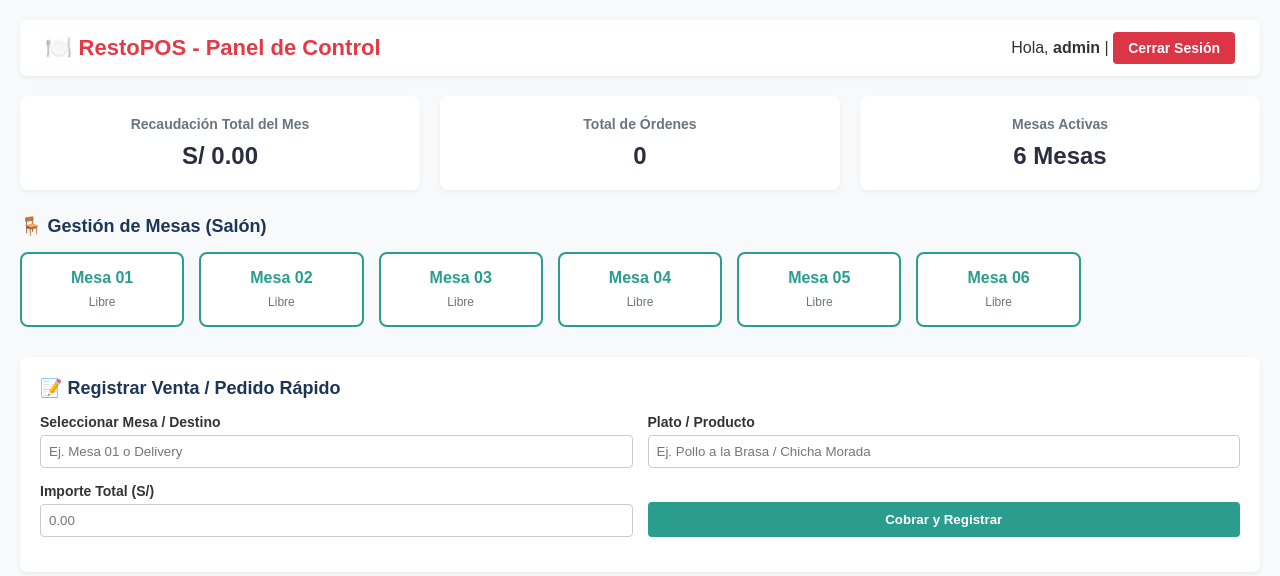
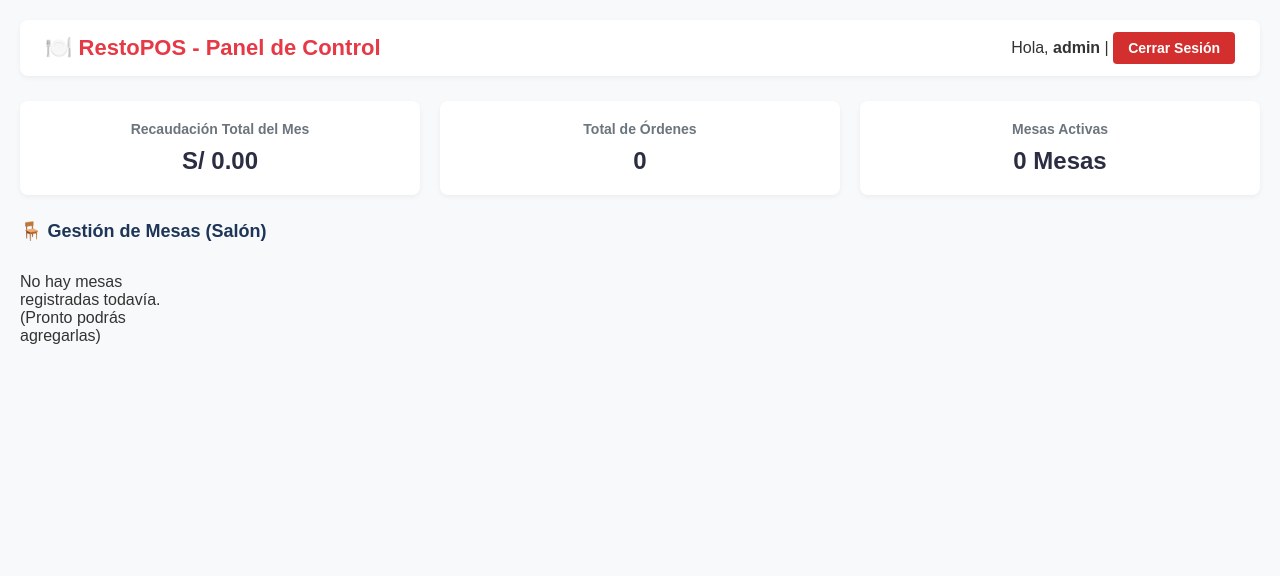
Before and after one commit to Iza-bel06/aventura, a Flask app: page / in a window 1280 px wide. Shown: the top 576 px of the page. Run offline with Flask 3, Linux system fonts and the light colour scheme; a user stored in the database is signed in.

Commit message:
Update index.html

```diff
--- a/templates/index.html
+++ b/templates/index.html
@@ -6,9 +6,9 @@
     <title>RestoPOS - Control de Mesas y Ventas</title>
     <style>
         body { font-family: Arial, sans-serif; background: #f8f9fa; margin: 0; padding: 20px; color: #333; }
-        .header { display: flex; justify-content: space-between; align-items: center; background: white; padding: 15px 25px; border-radius: 8px; box-shadow: 0 2px 5px rgba(0,0,0,0.05); margin-bottom: 20px; }
+        .header { display: flex; justify-content: space-between; align-items: center; background: white; padding: 15px 25px; border-radius: 8px; box-shadow: 0 2px 5px rgba(0,0,0,0.05); margin-bottom: 25px; }
         h1 { color: #e63946; margin: 0; font-size: 22px; }
-        .logout-btn { background: #dc3545; color: white; padding: 8px 15px; text-decoration: none; border-radius: 4px; font-size: 14px; font-weight: bold; }
+        .logout-btn { background: #d32f2f; color: white; padding: 8px 15px; text-decoration: none; border-radius: 4px; font-size: 14px; font-weight: bold; }
 
         .dashboard-grid { display: grid; grid-template-columns: repeat(3, 1fr); gap: 20px; margin-bottom: 25px; }
         .card { background: white; padding: 20px; border-radius: 8px; box-shadow: 0 2px 5px rgba(0,0,0,0.05); text-align: center; }
@@ -22,138 +22,49 @@
         .mesa-card:hover { background: #e9f5f3; }
         .mesa-card h4 { margin: 0 0 5px 0; color: #2a9d8f; }
         .mesa-card span { font-size: 12px; color: #6c757d; }
-
-        .pedidos-form { background: white; padding: 20px; border-radius: 8px; box-shadow: 0 2px 5px rgba(0,0,0,0.05); }
-        .form-row { display: flex; gap: 15px; margin-bottom: 15px; }
-        .form-group { flex: 1; }
-        label { display: block; font-weight: bold; margin-bottom: 5px; font-size: 14px; }
-        input, select { width: 100%; padding: 8px; box-sizing: border-box; border: 1px solid #ccc; border-radius: 4px; }
-        .btn-primary { background: #2a9d8f; color: white; border: none; padding: 10px 20px; border-radius: 4px; font-weight: bold; cursor: pointer; }
-        .btn-primary:hover { background: #21867a; }
     </style>
 </head>
 <body>
 
+    <!-- Encabezado -->
     <div class="header">
         <h1>🍽️ RestoPOS - Panel de Control</h1>
         <div>
-            <span>Hola, <b>{{ current_user.username }}</b></span> |
+            <span>Hola, <strong>admin</strong></span> |
             <a href="/logout" class="logout-btn">Cerrar Sesión</a>
         </div>
     </div>
 
-    <!-- Panel de Recaudación Estilo Inzag -->
+    <!-- Panel de Indicadores (Dashboard) -->
     <div class="dashboard-grid">
         <div class="card">
             <h3>Recaudación Total del Mes</h3>
-            <div class="number" id="lbl-recaudado">S/ 0.00</div>
+            <div class="number">S/ {{ "%.2f"|format(recaudacion_total) }}</div>
         </div>
         <div class="card">
             <h3>Total de Órdenes</h3>
-            <div class="number" id="lbl-pedidos">0</div>
+            <div class="number">{{ total_ordenes }}</div>
         </div>
         <div class="card">
             <h3>Mesas Activas</h3>
-            <div class="number">6 Mesas</div>
+            <div class="number">{{ mesas_activas }} Mesas</div>
         </div>
     </div>
 
+    <!-- Gestión de Mesas (Salón) -->
     <div class="section-title">🪑 Gestión de Mesas (Salón)</div>
     <div class="mesas-grid">
-        <div class="mesa-card" onclick="seleccionarMesa('Mesa 01')">
-            <h4>Mesa 01</h4>
-            <span>Libre</span>
-        </div>
-        <div class="mesa-card" onclick="seleccionarMesa('Mesa 02')">
-            <h4>Mesa 02</h4>
-            <span>Libre</span>
-        </div>
-        <div class="mesa-card" onclick="seleccionarMesa('Mesa 03')">
-            <h4>Mesa 03</h4>
-            <span>Libre</span>
-        </div>
-        <div class="mesa-card" onclick="seleccionarMesa('Mesa 04')">
-            <h4>Mesa 04</h4>
-            <span>Libre</span>
-        </div>
-        <div class="mesa-card" onclick="seleccionarMesa('Mesa 05')">
-            <h4>Mesa 05</h4>
-            <span>Libre</span>
-        </div>
-        <div class="mesa-card" onclick="seleccionarMesa('Mesa 06')">
-            <h4>Mesa 06</h4>
-            <span>Libre</span>
-        </div>
+        {% if mesas %}
+            {% for mesa in mesas %}
+            <div class="mesa-card">
+                <h4>{{ mesa.numero }}</h4>
+                <span>{{ mesa.estado }}</span>
+            </div>
+            {% endfor %}
+        {% else %}
+            <p>No hay mesas registradas todavía. (Pronto podrás agregarlas)</p>
+        {% endif %}
     </div>
-
-    <!-- Registro Rápido de Pedido / Venta -->
-    <div class="pedidos-form">
-        <div class="section-title">📝 Registrar Venta / Pedido Rápido</div>
-        <form id="ventaForm">
-            <div class="form-row">
-                <div class="form-group">
-                    <label>Seleccionar Mesa / Destino</label>
-                    <input type="text" id="mesa_destino" placeholder="Ej. Mesa 01 o Delivery" required>
-                </div>
-                <div class="form-group">
-                    <label>Plato / Producto</label>
-                    <input type="text" id="producto" placeholder="Ej. Pollo a la Brasa / Chicha Morada" required>
-                </div>
-            </div>
-            <div class="form-row">
-                <div class="form-group">
-                    <label>Importe Total (S/)</label>
-                    <input type="number" step="0.01" id="total_importe" placeholder="0.00" required>
-                </div>
-                <div class="form-group" style="display: flex; align-items: flex-end;">
-                    <button type="submit" class="btn-primary" style="width: 100%;">Cobrar y Registrar</button>
-                </div>
-            </div>
-        </form>
-    </div>
-
-<script>
-    function seleccionarMesa(nombreMesa) {
-        document.getElementById('mesa_destino').value = nombreMesa;
-    }
-
-    async function cargarReporte() {
-        try {
-            const res = await fetch('/api/reporte-mes');
-            const data = await res.json();
-            document.getElementById('lbl-recaudado').innerText = 'S/ ' + data.total_recaudado.toFixed(2);
-            document.getElementById('lbl-pedidos').innerText = data.total_pedidos;
-        } catch (e) {
-            console.error(e);
-        }
-    }
-
-    document.getElementById('ventaForm').addEventListener('submit', async function(e) {
-        e.preventDefault();
-        const payload = {
-            mesa: document.getElementById('mesa_destino').value,
-            producto: document.getElementById('producto').value,
-            total: parseFloat(document.getElementById('total_importe').value) || 0
-        };
-
-        const res = await fetch('/api/guardar-pedido', {
-            method: 'POST',
-            headers: {'Content-Type': 'application/json'},
-            body: JSON.stringify(payload)
-        });
-
-        if(res.ok) {
-            alert('¡Venta registrada con éxito!');
-            document.getElementById('ventaForm').reset();
-            cargarReporte();
-        } else {
-            alert('Error al registrar el pedido.');
-        }
-    });
-
-    // Cargar reporte al iniciar
-    cargarReporte();
-</script>
 
 </body>
 </html>
```
